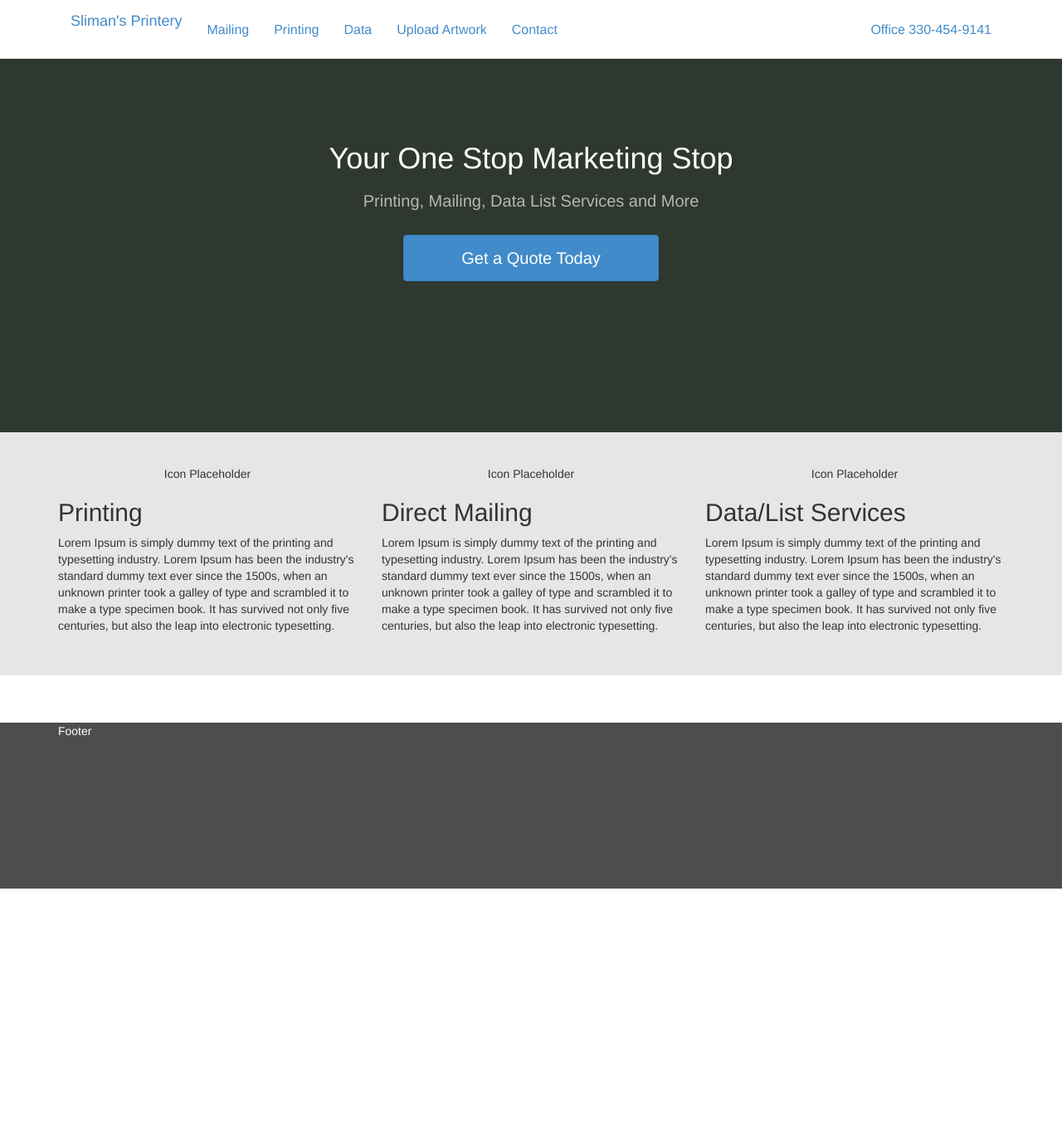
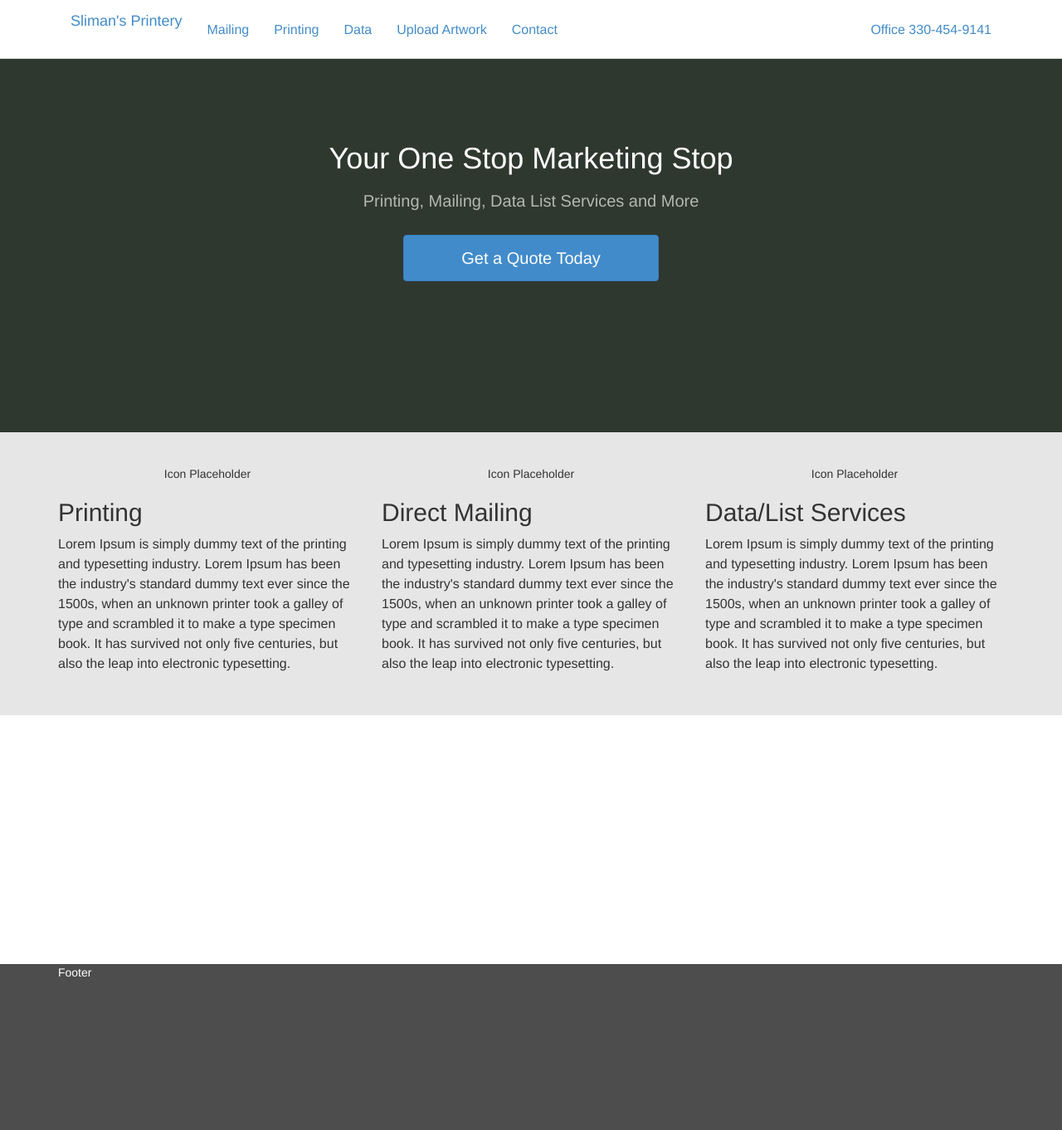
Before and after one commit to SlimansPrintery/slimansprintery.github.io, a Jekyll site: the page built from index.html, in a window 1280 px wide. Shown: the whole page at 83% size. Built offline with Jekyll 4.4.1, drawn with Linux system fonts in a browser that asks for light colours; before the commit the page ends 1071 px from its top, so only the background shows below that.

Commit message:
going home

```diff
--- a/_sass/_home.scss
+++ b/_sass/_home.scss
@@ -35,6 +35,11 @@
   }
 }
 
-.feature-list {
+article.mailing,
+article.data,
+article.printing {
+  padding-top: 50px;
+  padding-bottom: 50px;
+
 
 }
--- a/css/main.scss
+++ b/css/main.scss
@@ -16,6 +16,12 @@
     }
 }
 
+// overrides
+
+p {
+  font-size: 16px;
+  line-height: 1.5em;
+}
 
 
 // Import partials from `sass_dir` (defaults to `_sass`)
--- a/index.html
+++ b/index.html
@@ -10,6 +10,10 @@
     <button class='btn btn-primary'>Get a Quote Today</button>
 	</div>
 </div>
+
+
+<!-- ============= Feature Well ============= -->
+
 
 <div class="feature-wrap">
   <div class="container">
@@ -43,4 +47,19 @@
   </div>
 </div>
 
-</div>
+
+
+
+<!-- ============= Main Content ============= -->
+
+<article class="mailing">
+
+</article>
+
+<article class="data">
+</article>
+
+<article class="printing">
+</article>
+
+</div> <!-- END .page -->
```
